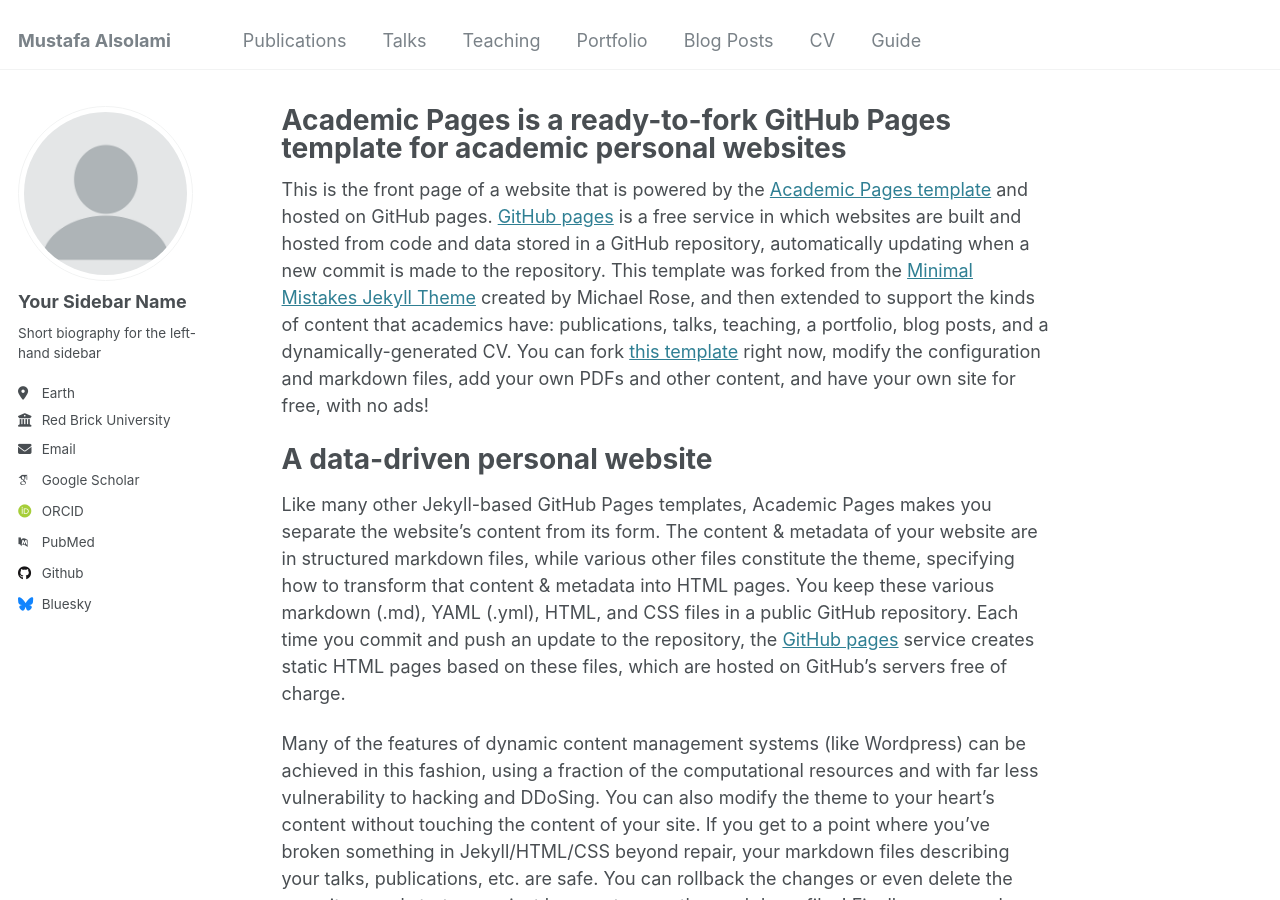
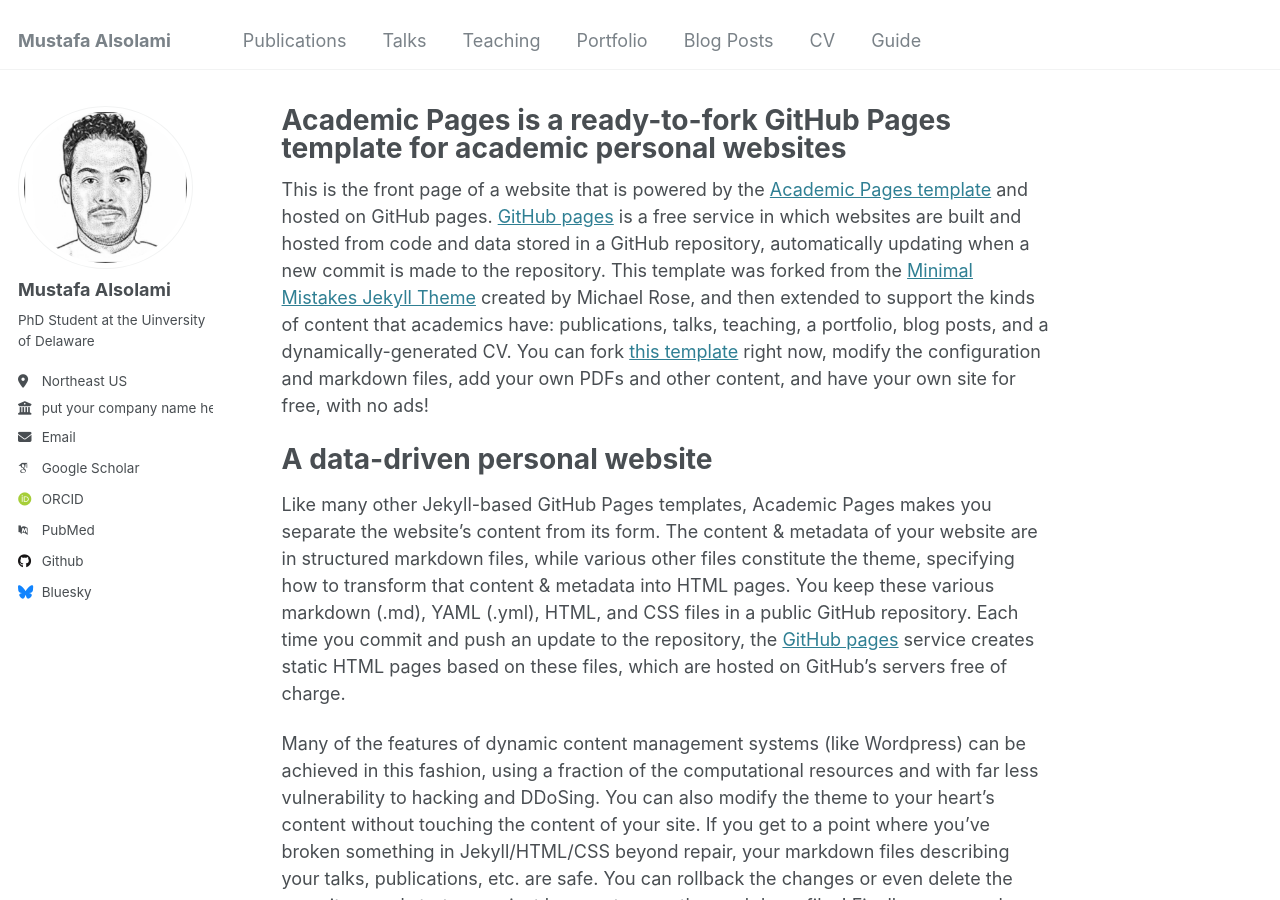
Before and after one commit to maalsolami/maalsolami.github.io, a Jekyll site: the page built from _pages/about.md, in a window 1280 px wide and 900 px high. Built offline with Jekyll 4.4.1, drawn with Linux system fonts in a browser that asks for light colours; some web fonts are replaced.

Commit message:
Update _config.yml -wip

```diff
--- a/_config.yml
+++ b/_config.yml
@@ -21,14 +21,14 @@
 #               Additional customization can be done by editing /_includes/author-profile.html
 author:
   # Biographic information
-  avatar           : "profile.png"
-  name             : "Your Sidebar Name"
+  avatar           : "profile-pa.png"
+  name             : "Mustafa Alsolami"
   pronouns         : # example: "she/her"
-  bio              : "Short biography for the left-hand sidebar"
-  location         : "Earth"
-  employer         : "Red Brick University"
+  bio              : "PhD Student at the Uinversity of Delaware"
+  location         : "Northeast US"
+  employer         : "put your company name here"
   uri              : # URL
-  email            : "none@example.org"
+  email            : "invalid@email.not"
 
   # Academic websites
   arxiv            : # URL - Update with the correct link to your profile
```
